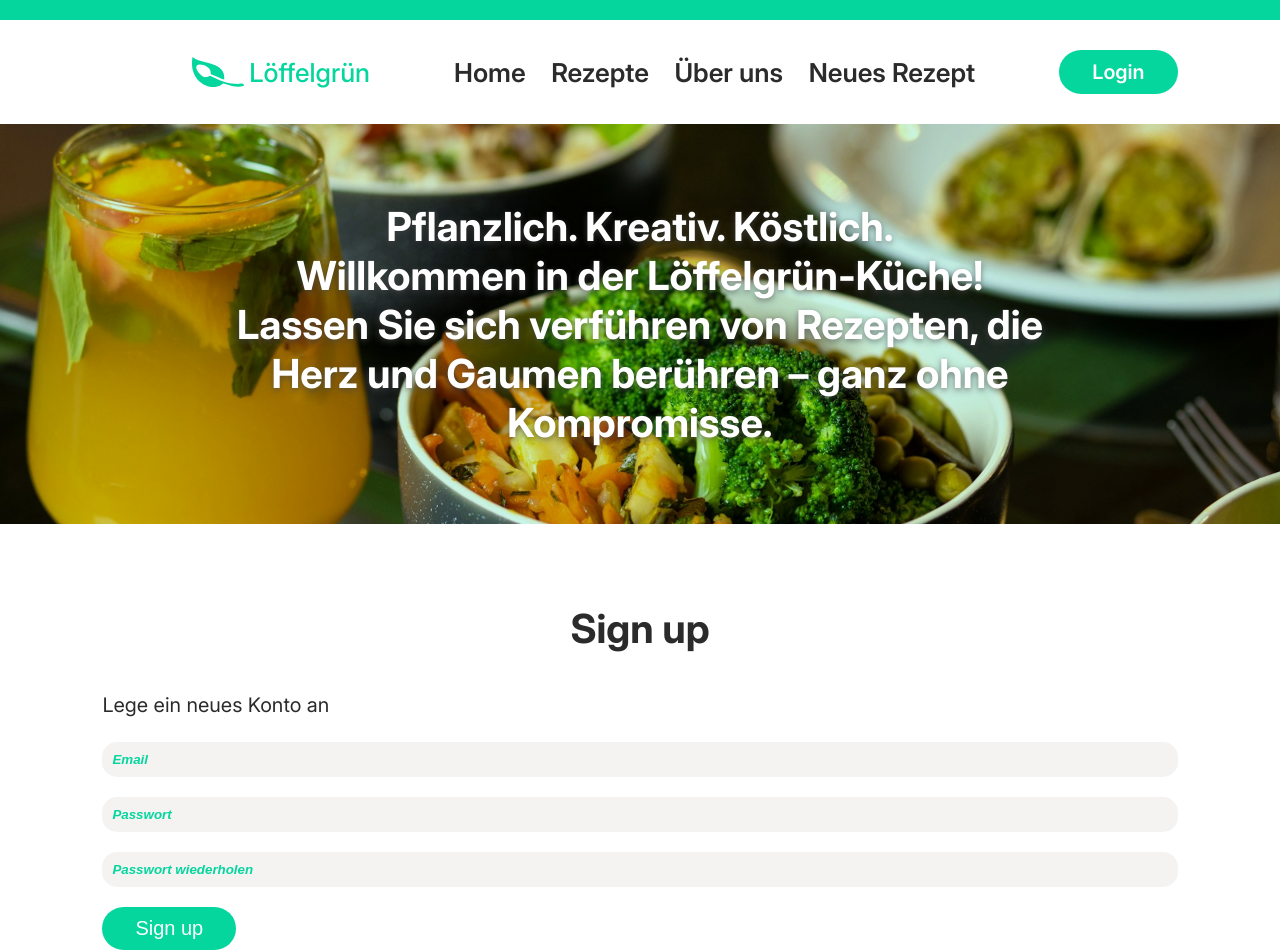
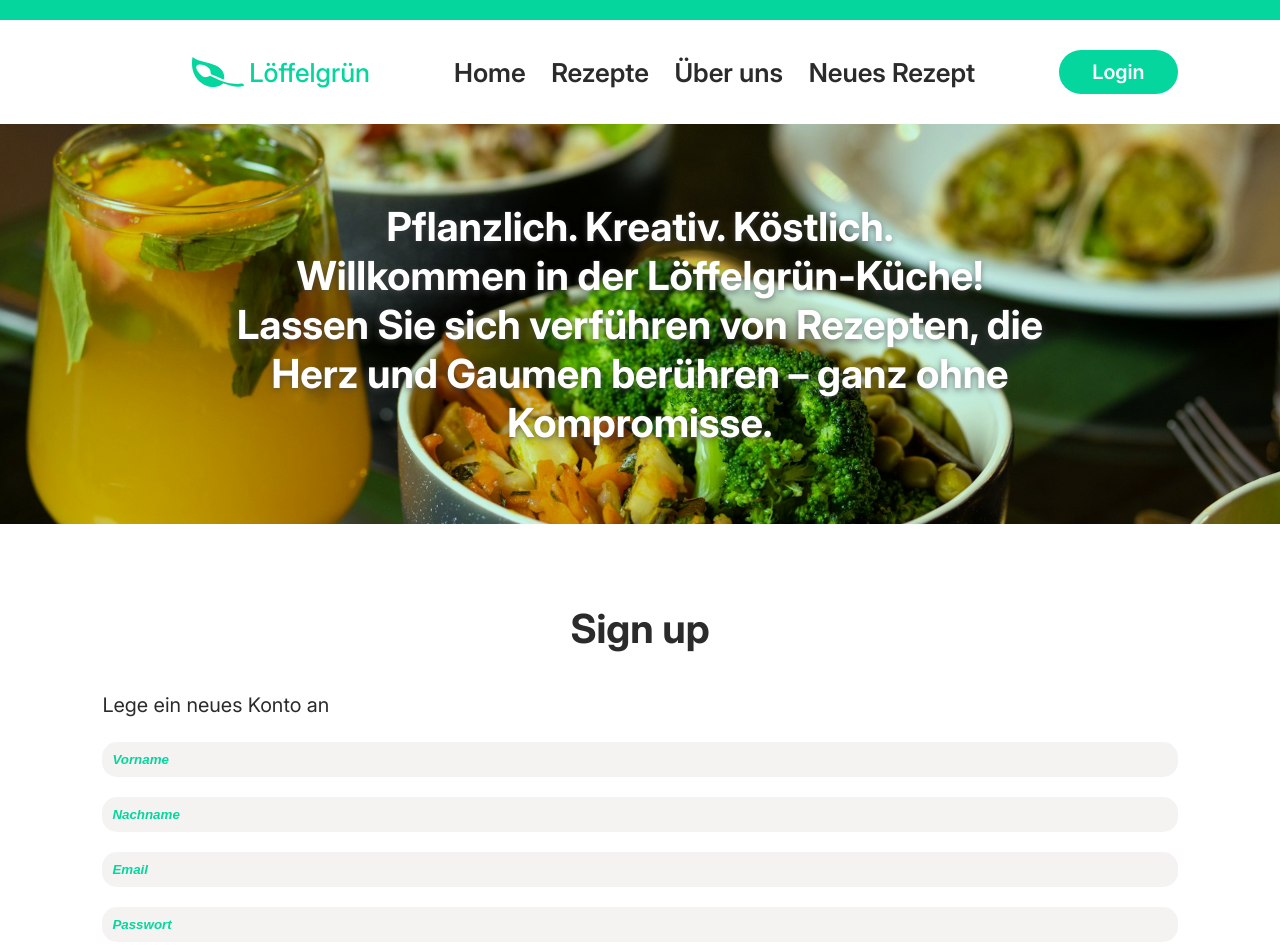
Before and after one commit to MonaEis/recipes, a React (Vite) app: page /signup in a window 1280 px wide. Shown: the top 952 px of the page. Built offline with nearby package versions, Linux system fonts and the light colour scheme; the HTML template or start-up script is replaced by a standard one.

Commit message:
Sign up, First & Lastname added

```diff
--- a/src/pages/SignupPage.tsx
+++ b/src/pages/SignupPage.tsx
@@ -2,11 +2,14 @@ import { supabase } from "../lib/supabaseClient";
 import { useState } from "react";
 import "../styles/signup_page.css";
 import { Link } from "react-router";
+import logoImg from "../assets/img/loeffelgruen_logo_black.svg";
 
 export function SignupPage() {
     const [email, setEmail] = useState("");
     const [password, setPassword] = useState("");
     const [repeatPassword, setRepeatPassword] = useState("");
+    const [firstName, setFirstName] = useState("");
+    const [lastName, setLastName] = useState("");
     const [error, setError] = useState<string | null>(null);
     const [isLoading, setIsLoading] = useState(false);
     const [success, setSuccess] = useState(false);
@@ -26,6 +29,13 @@ export function SignupPage() {
             const { error } = await supabase.auth.signUp({
                 email,
                 password,
+                options:{
+                    data:{
+                        first_name: firstName,
+                        last_name: lastName
+
+                    }
+                }
             });
             if (error) throw error;
             setSuccess(true);
@@ -42,15 +52,17 @@ export function SignupPage() {
         <div className="signup_page">
             {success ? (
                 <section>
-                    <div>
+                    <div className="logo_headline">
+                        <img src={logoImg} alt="Logo" />
                         <h2 >
                             Danke für deine Anmeldung!
-                        </h2>
+                           </h2>
+                           <img src={logoImg} alt="Logo" />
+                    </div>
+                    <div className="text">
                         <p>
                             Überprüfe dein Postfach und bestätige deine E-Mail
                         </p>
-                    </div>
-                    <div>
                         <p>
                         Du hast dich erfolgreich registriert. Bitte überprüfe deine E-Mails, um dein Konto zu bestätigen, bevor du dich einloggst.
                         </p>
@@ -65,6 +77,32 @@ export function SignupPage() {
                     <div>
                         <form onSubmit={handleSignUp}>
                             <div>
+                                <div>
+                                    {/* <label htmlFor="email">Email</label> */}
+                                    <input
+                                        id="firstname"
+                                        type="text"
+                                        placeholder="Vorname"
+                                        required
+                                        value={firstName}
+                                        onChange={(e) =>
+                                            setFirstName(e.target.value)
+                                        }
+                                    />
+                                </div>
+                                <div>
+                                    {/* <label htmlFor="email">Email</label> */}
+                                    <input
+                                        id="lastname"
+                                        type="text"
+                                        placeholder="Nachname"
+                                        required
+                                        value={lastName}
+                                        onChange={(e) =>
+                                            setLastName(e.target.value)
+                                        }
+                                    />
+                                </div>
                                 <div>
                                     {/* <label htmlFor="email">Email</label> */}
                                     <input
--- a/src/styles/signup_page.css
+++ b/src/styles/signup_page.css
@@ -1,12 +1,30 @@
 .signup_page{
     padding: 8rem 8vw;
 }
+
+.signup_page .logo_headline{
+    display: flex;
+    justify-content: center;
+    gap: 1.5rem;
+    margin-bottom: 4rem;
+}
+
+.signup_page img{
+    height: 5rem;
+    width: 5rem;
+}
+
+
 
 .signup_page h2{
     text-align: center;
     font-size: var(--fs-40);
     color: var(--c-black800);
     margin-bottom: 4rem;
+}
+
+.signup_page .text{
+    text-align: center;
 }
 
 .signup_page p{
```
